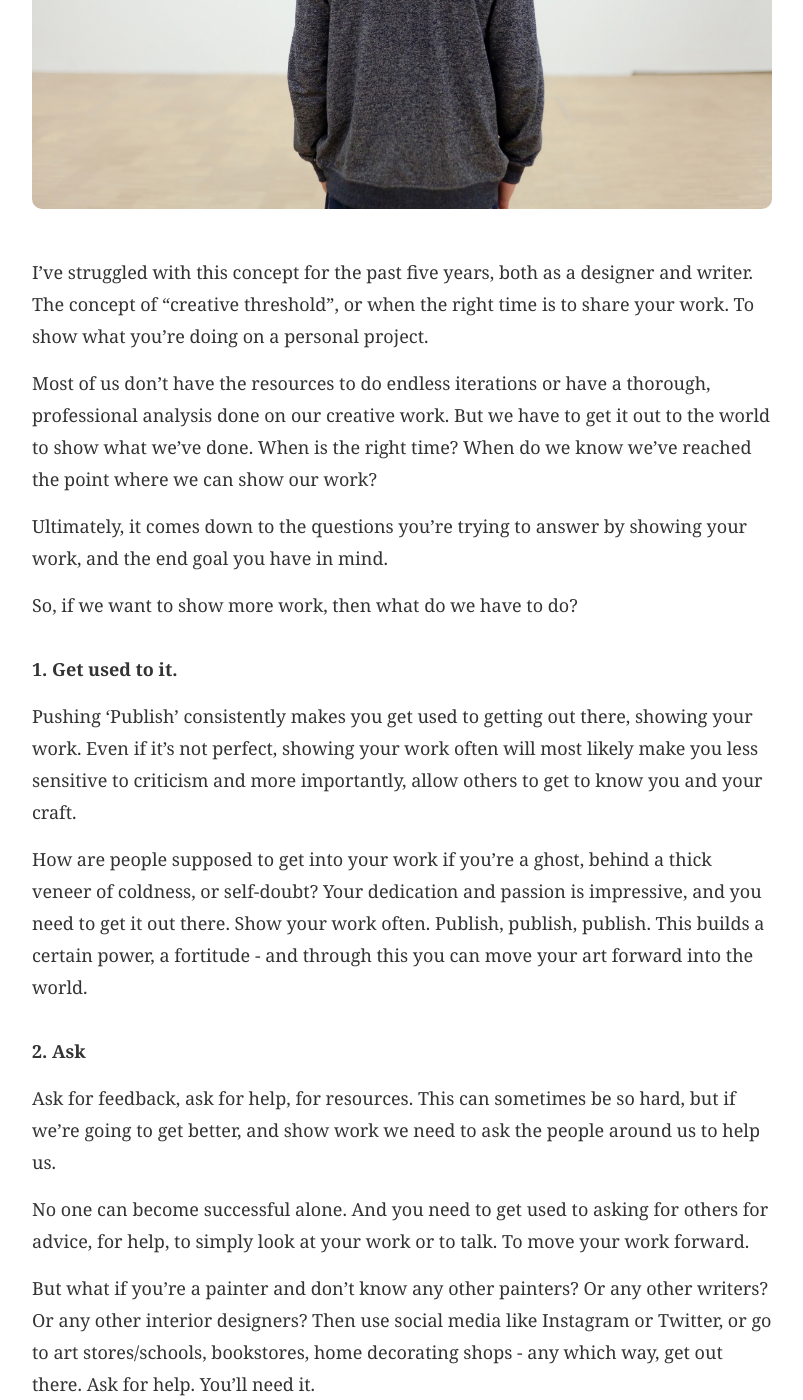
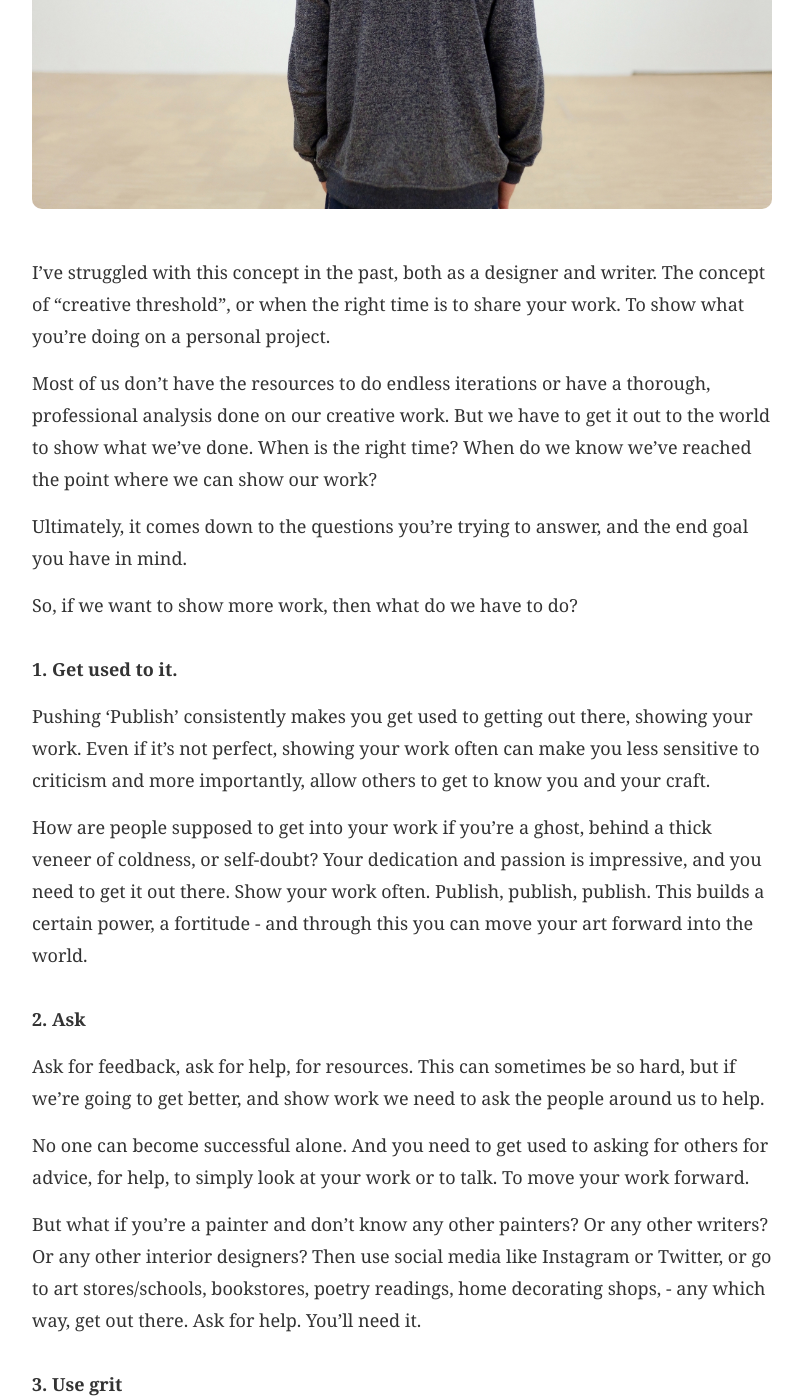
Before and after one commit to mattihicks/matthewmatthew, a Jekyll site: the page built from _posts/2016-08-24-threshold.markdown, in a window 1280 px wide and 1400 px high, scrolled down 569 px. Shown: the whole window, without its empty margins (238-1041 px from the left). Built offline with Jekyll 4.4.1, drawn with Linux system fonts in a browser that asks for light colours; some web fonts are replaced; some of the changed text lies outside the part shown.

Commit message:
post update

```diff
--- a/_posts/2016-08-24-threshold.markdown
+++ b/_posts/2016-08-24-threshold.markdown
@@ -8,29 +8,29 @@ categories: new
 ![creative threshold photo](/assets/images/thresholdPIC.jpg){: .after-title }
 <br/><br/>
 
-I've struggled with this concept for the past five years, both as a designer and writer. The concept of "creative threshold", or when the right time is to share your work. To show what you're doing on a personal project.
+I've struggled with this concept in the past, both as a designer and writer. The concept of "creative threshold", or when the right time is to share your work. To show what you're doing on a personal project.
 
 Most of us don't have the resources to do endless iterations or have a thorough, professional analysis done on our creative work. But we have to get it out to the world to show what we've done. When is the right time? When do we know we've reached the point where we can show our work?
 
-Ultimately, it comes down to the questions you're trying to answer by showing your work, and the end goal you have in mind.
+Ultimately, it comes down to the questions you're trying to answer, and the end goal you have in mind.
 
 So, if we want to show more work, then what do we have to do?
 <br/>
 <br/>
 **1. Get used to it.**
 
-Pushing ‘Publish’ consistently makes you get used to getting out there, showing your work. Even if it’s not perfect, showing your work often will most likely make you less sensitive to criticism and more importantly, allow others to get to know you and your craft.
+Pushing ‘Publish’ consistently makes you get used to getting out there, showing your work. Even if it’s not perfect, showing your work often can make you less sensitive to criticism and more importantly, allow others to get to know you and your craft.
 
 How are people supposed to get into your work if you’re a ghost, behind a thick veneer of coldness, or self-doubt? Your dedication and passion is impressive, and you need to get it out there. Show your work often. Publish, publish, publish. This builds a certain power, a fortitude - and through this you can move your art forward into the world.
 <br/>
 <br/>
 **2. Ask**
 
-Ask for feedback, ask for help, for resources. This can sometimes be so hard, but if we’re going to get better, and show work we need to ask the people around us to help us.
+Ask for feedback, ask for help, for resources. This can sometimes be so hard, but if we’re going to get better, and show work we need to ask the people around us to help.
 
 No one can become successful alone. And you need to get used to asking for others for advice, for help, to simply look at your work or to talk. To move your work forward.
 
-But what if you’re a painter and don’t know any other painters? Or any other writers? Or any other interior designers? Then use social media like Instagram or Twitter, or go to art stores/schools, bookstores, home decorating shops - any which way, get out there. Ask for help. You’ll need it.
+But what if you’re a painter and don’t know any other painters? Or any other writers? Or any other interior designers? Then use social media like Instagram or Twitter, or go to art stores/schools, bookstores, poetry readings, home decorating shops, - any which way, get out there. Ask for help. You’ll need it.
 <br/>
 <br/>
 **3. Use grit**
@@ -39,7 +39,7 @@ But what if you’re a painter and don’t know any other painters? Or any other
 
 Television shows, the news, social media, the phone, certain relationships - all of these can be devastating to your craft, your work. You need to get a handle on them and understand how they’re affecting your craft.
 
-Be conscientious about how you spend your time by using ad-blockers on your browser or putting your phone in the other room. Do whatever you can to continue. Because sometimes brute force alone can take you to the next level.
+Be conscientious about how you spend your time by using ad-blockers on your browser or putting your phone in the other room. Do whatever you can to continue. Because sometimes brute force alone can keep you level, can take you to the next level.
 
 So... what are you waiting for? Get to work.
 
```
